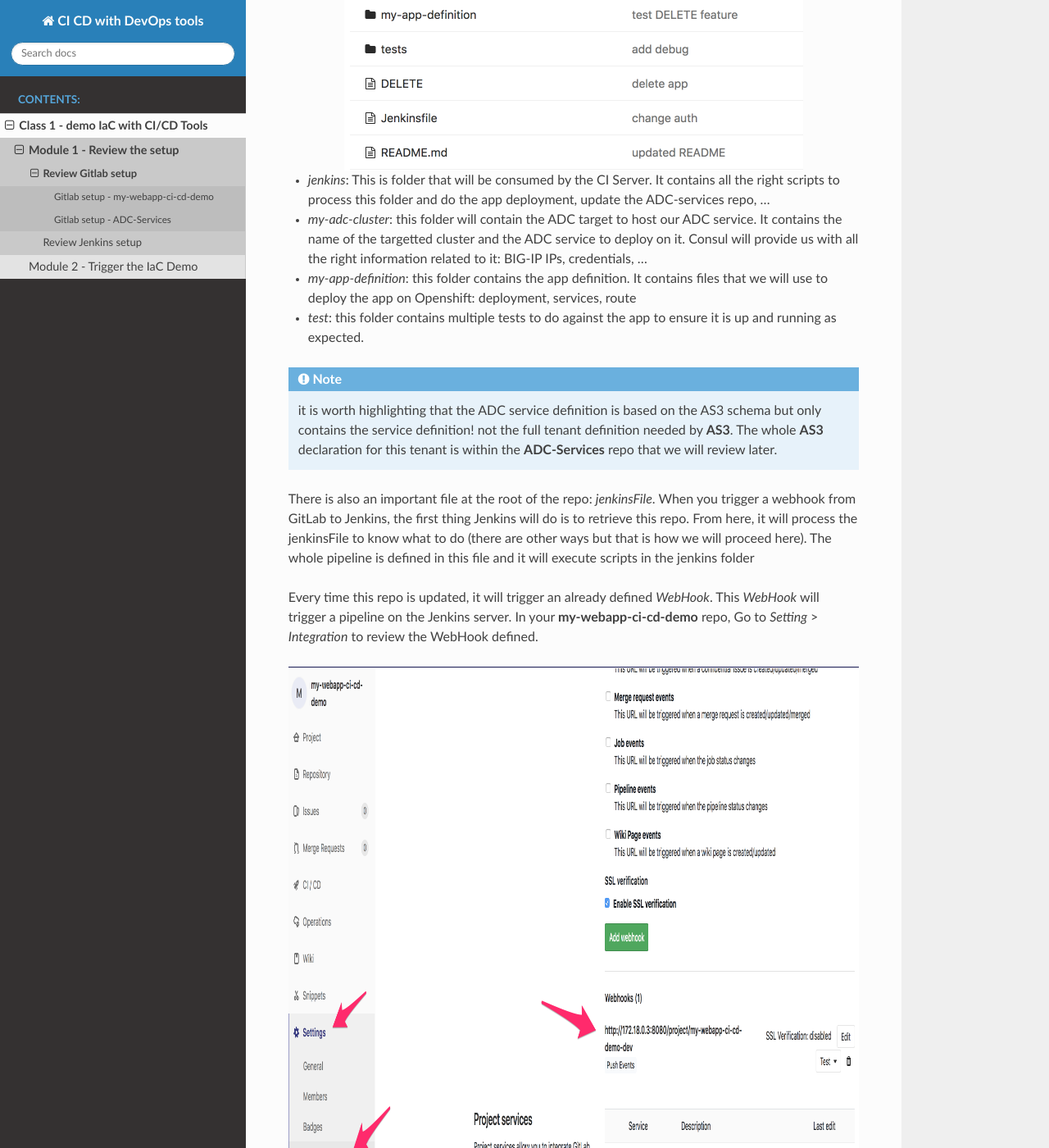
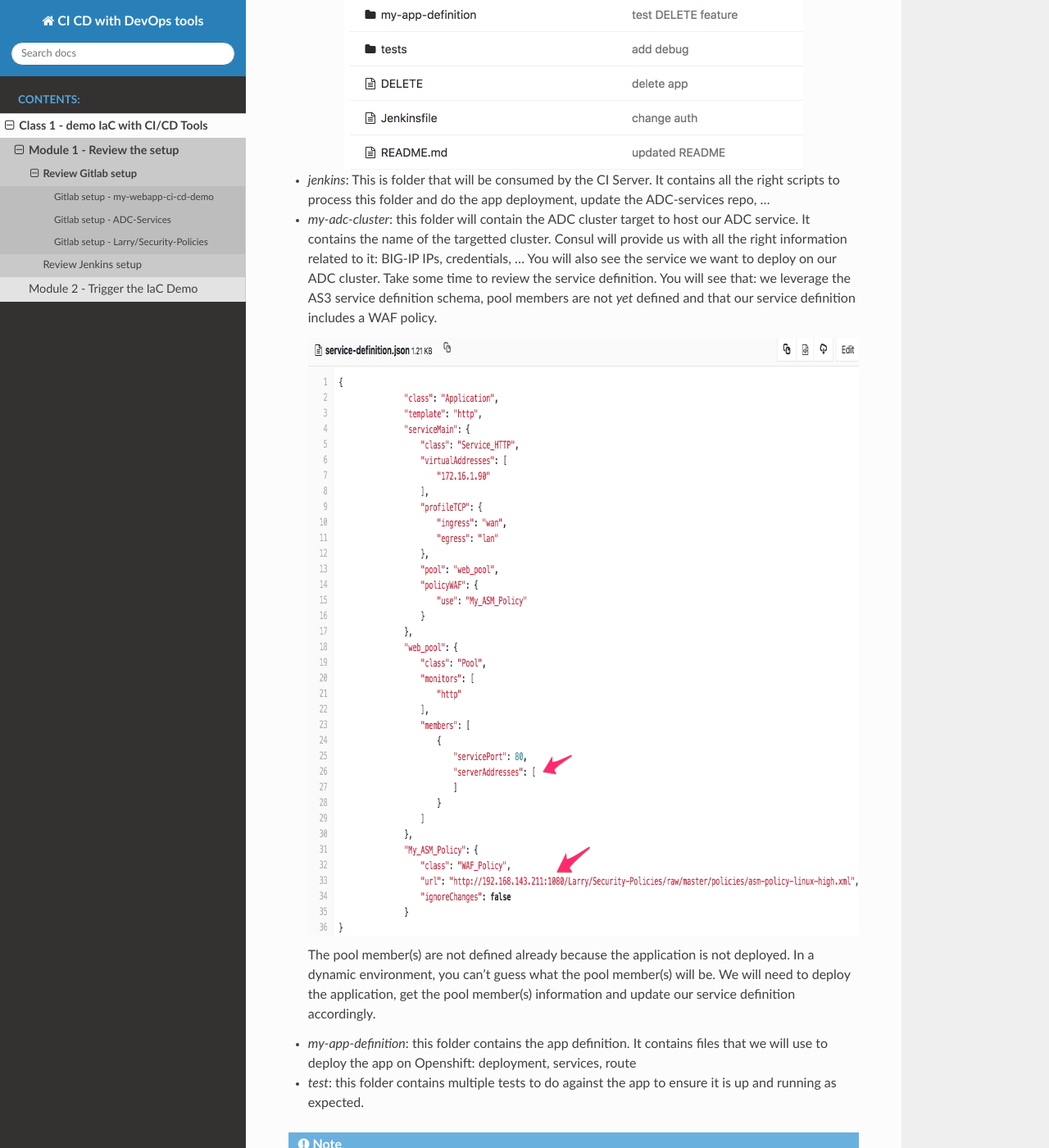
Before and after one commit to nmenant/ci-cd-env-setup, a Sphinx documentation site: the page built from docs/class1/module1/lab1.rst, in a window 1280 px wide and 1400 px high, scrolled down 1853 px. Shown: the whole window at 82% size. Built offline with Sphinx 7.4.7 and the Read the Docs theme 2.0.0, drawn with Linux system fonts in a browser that asks for light colours; some of the changed text lies outside the part shown.

Commit message:
update to class1/module1/lab1 - detailed our ADC service definition

```diff
--- a/docs/class1/module1/lab1.rst
+++ b/docs/class1/module1/lab1.rst
@@ -44,8 +44,19 @@ Once you've selected the *dev* branch, you should see different folders in the *
 
 * *jenkins*: This is folder that will be consumed by the CI Server. It contains all the right scripts to process this folder and
   do the app deployment, update the ADC-services repo, ...
-* *my-adc-cluster*: this folder will contain the ADC target to host our ADC service. It contains the name of the targetted cluster
-  and the ADC service to deploy on it. Consul will provide us with all the right information related to it: BIG-IP IPs, credentials, ...
+* *my-adc-cluster*: this folder will contain the ADC cluster target to host our ADC service. It contains the name of the targetted
+  cluster. Consul will provide us with all the right information related to it: BIG-IP IPs, credentials,
+  ... You will also see the service we want to deploy on our ADC cluster. Take some time to review the service definition.
+  You will see that: we leverage the AS3 service definition schema, pool members are not *yet* defined and that our service
+  definition includes a WAF policy.
+
+  .. image:: ../../_static/class1/module1/img012.png
+    :align: center
+    :scale: 50%
+
+  The pool member(s) are not defined already because the application is not deployed. In a dynamic environment, you can't guess
+  what the pool member(s) will be. We will need to deploy the application, get the pool member(s) information and update our service
+  definition accordingly.
 * *my-app-definition*: this folder contains the app definition. It contains files that we will use to deploy the app on Openshift:
   deployment, services, route
 * *test*: this folder contains multiple tests to do against the app to ensure it is up and running as expected.
@@ -132,3 +143,24 @@ We can also check the *WebHook* created by going into *Settings* > *Integration*
 .. warning:: There is something really specific about this **ADC-Services** repo: **IT IS NEVER HANDLED MANUALLY**.
     The expectation here is that the different applications deployed via *GitLab* will automatically update accordingly
     this repo. This is something we will be able to test/confirm when doing module2.
+
+Gitlab setup - Larry/Security-Policies
+^^^^^^^^^^^^^^^^^^^^^^^^^^^^^^^^^^^^^^
+
+Here there is no *dev* branch. We only have already "approved" security policies that can be consumed by
+the different application teams. They can retrieve those security policies and import them into their *CI/CD pipelines*.
+
+If you browse this repository, you'll see the following:
+
+.. image:: ../../_static/class1/module1/img010.png
+    :align: center
+    :scale: 30%
+
+Click on the folder *policies* to see what is available to the application teams.
+
+.. image:: ../../_static/class1/module1/img011.png
+    :align: center
+    :scale: 30%
+
+Here we see that people have access to three different WAF policies. In our demo, we will use the policy called
+*asm-policy-linux-high.xml*.
```
Also changed, not shown: docs/_static/class1/module1/img010.png (added), docs/_static/class1/module1/img011.png (added), docs/_static/class1/module1/img012.png (added).
